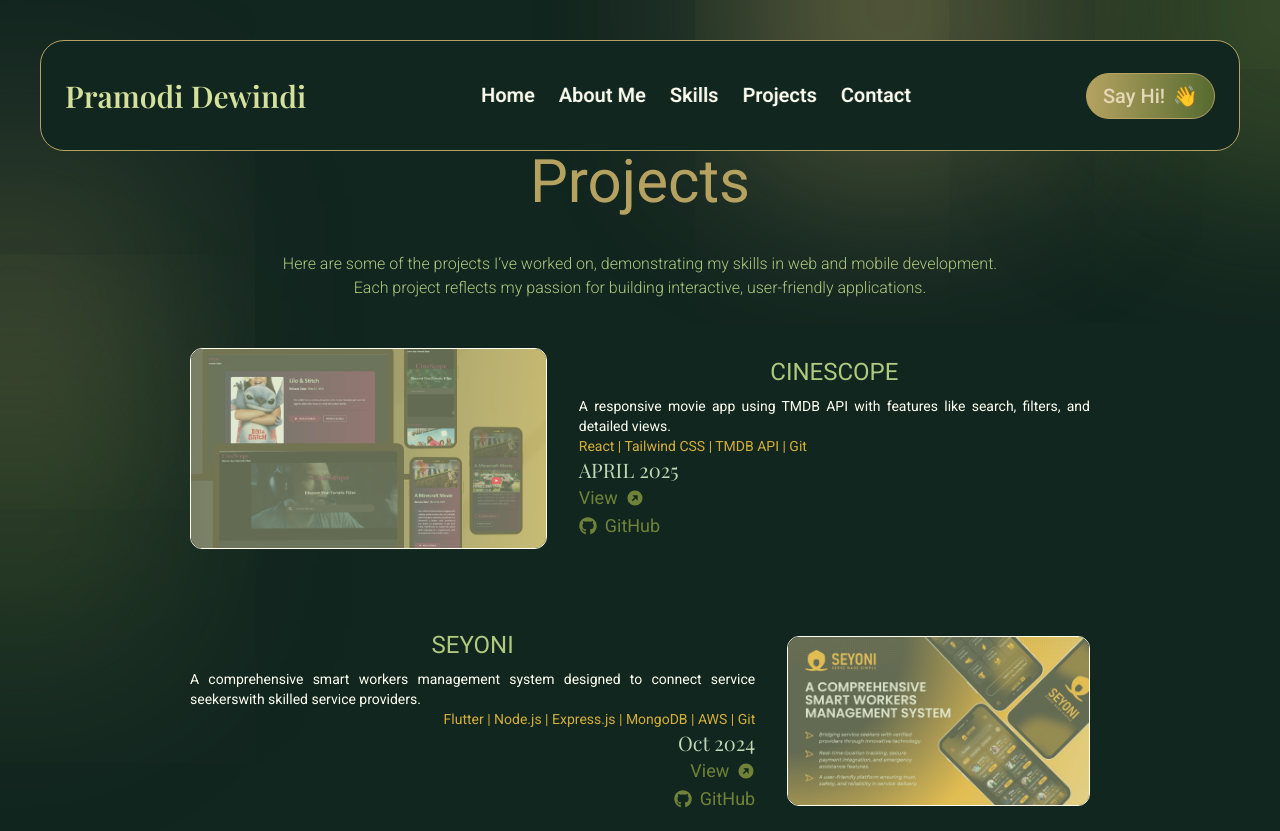
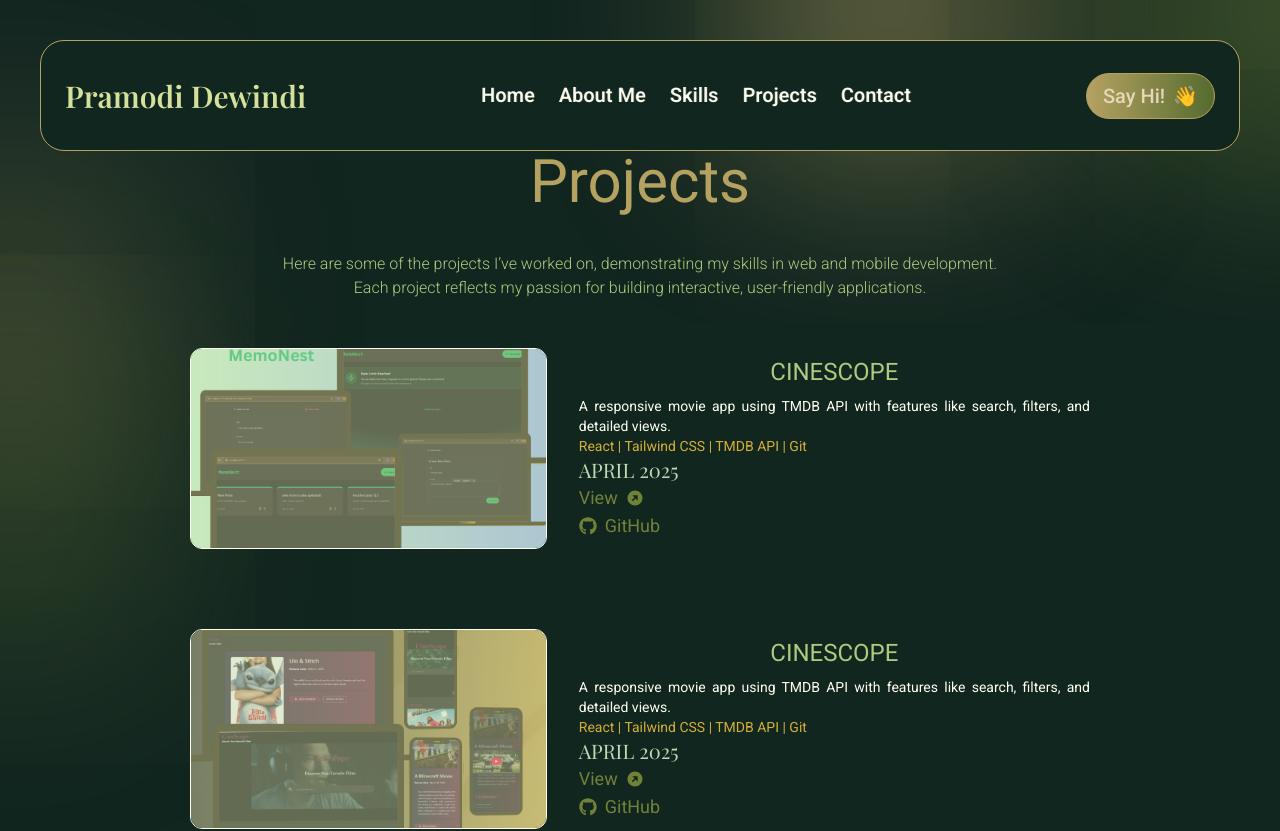
Before and after one commit to DewindiP/dew-portfolio, a React (Vite) app: page /projects in a window 1280 px wide. Shown: the top 831 px of the page. Built offline with nearby package versions, Linux system fonts and the light colour scheme; a web font is replaced by a local one.

Commit message:
New Project Added

```diff
--- a/src/components/projectsSection/ProjectsMain.jsx
+++ b/src/components/projectsSection/ProjectsMain.jsx
@@ -5,6 +5,17 @@ import { motion } from "framer-motion";
 import { fadeIn } from "../../framerMotion/variants";
 
 const project = [
+  {
+    name: "CINESCOPE",
+    about:
+      "A responsive movie app using TMDB API with features like search, filters, and detailed views.",
+    technologies: "React | Tailwind CSS | TMDB API | Git",
+    year: "APRIL 2025",
+    align: "right",
+    image: "./images/MemoNest.png",
+    link: "",
+    githublink: "https://github.com/DewindiP/mern-memonest",
+  },
    {
     name: "CINESCOPE",
     about:
```
Also changed, not shown: public/images/MemoNest.png (added).
